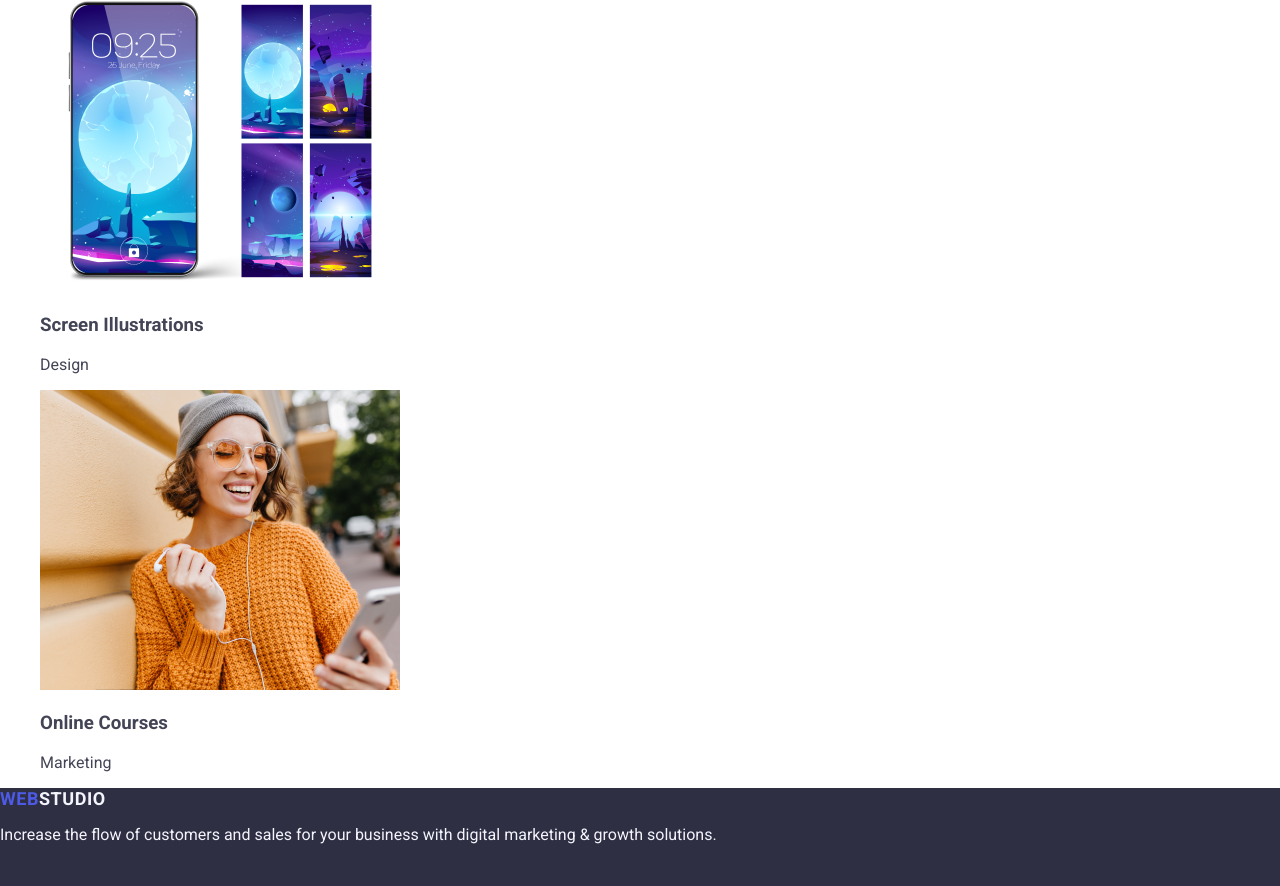
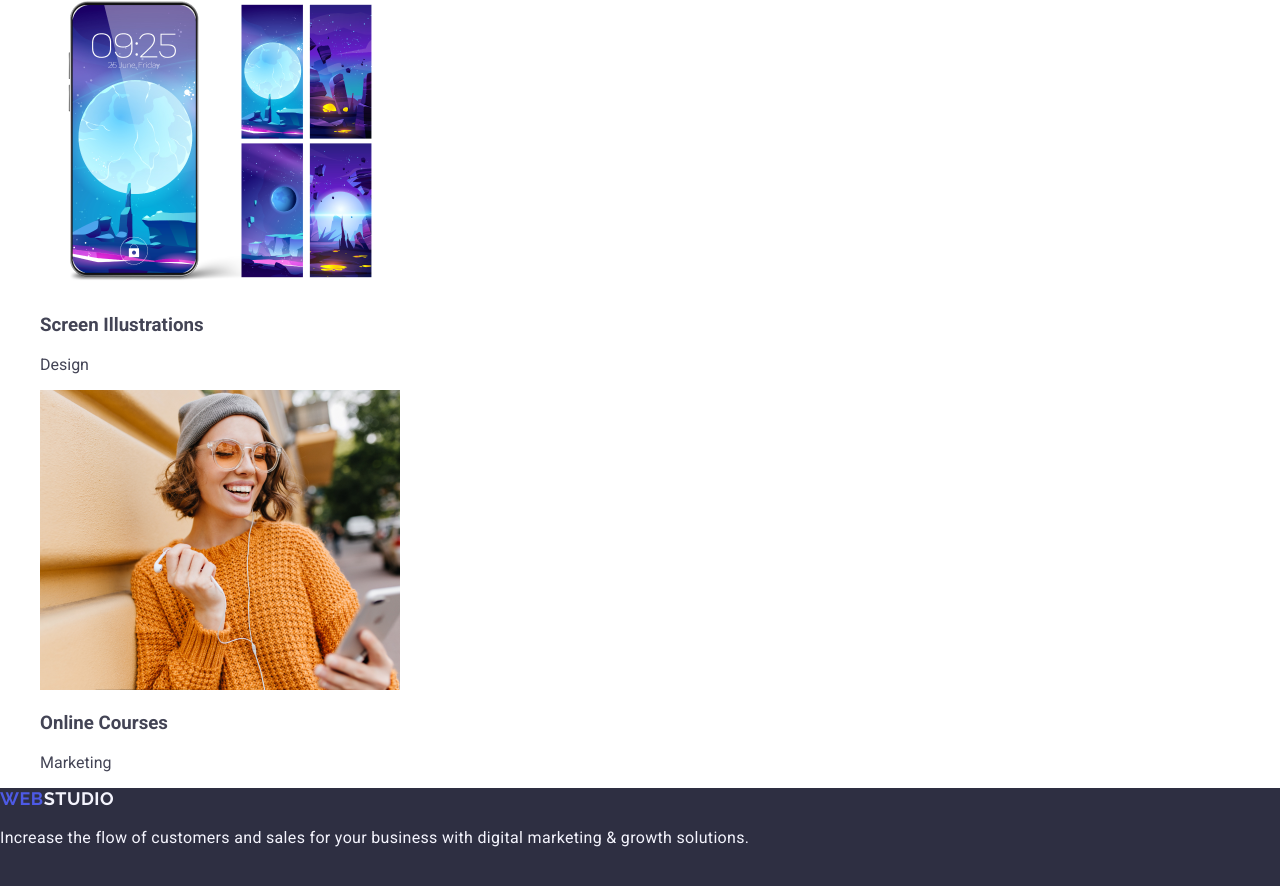
Before and after one commit to busraayildiz/goit-markup-hw-02, a plain HTML site: page index.html in a window 1280 px wide. Shown: the part 3535-4421 px from the top of the page. Drawn offline with nearby package versions, Linux system fonts and the light colour scheme.

Commit message:
organize

```diff
--- a/css/styles.css
+++ b/css/styles.css
@@ -154,11 +154,14 @@ button:focus {
     top: 2988px;
 }
 
-.footer p {
+.footer-p {
     color: #f4f4fd;
+    letter-spacing: 0.02em;
+    line-height: 1.5;
 }
 
 .footer-logo {
+    font-family: "Raleway";
     font-style: normal;
     text-transform: uppercase;
     font-weight: 700;
--- a/index.html
+++ b/index.html
@@ -180,7 +180,7 @@
       <a class="footer-logo" href="#" target="_blank"
         >Web<span class="footer-spa">Studio</span></a
       >
-      <p>
+      <p class="footer-p">
         Increase the flow of customers and sales for your business with digital
         marketing & growth solutions.
       </p>
```
